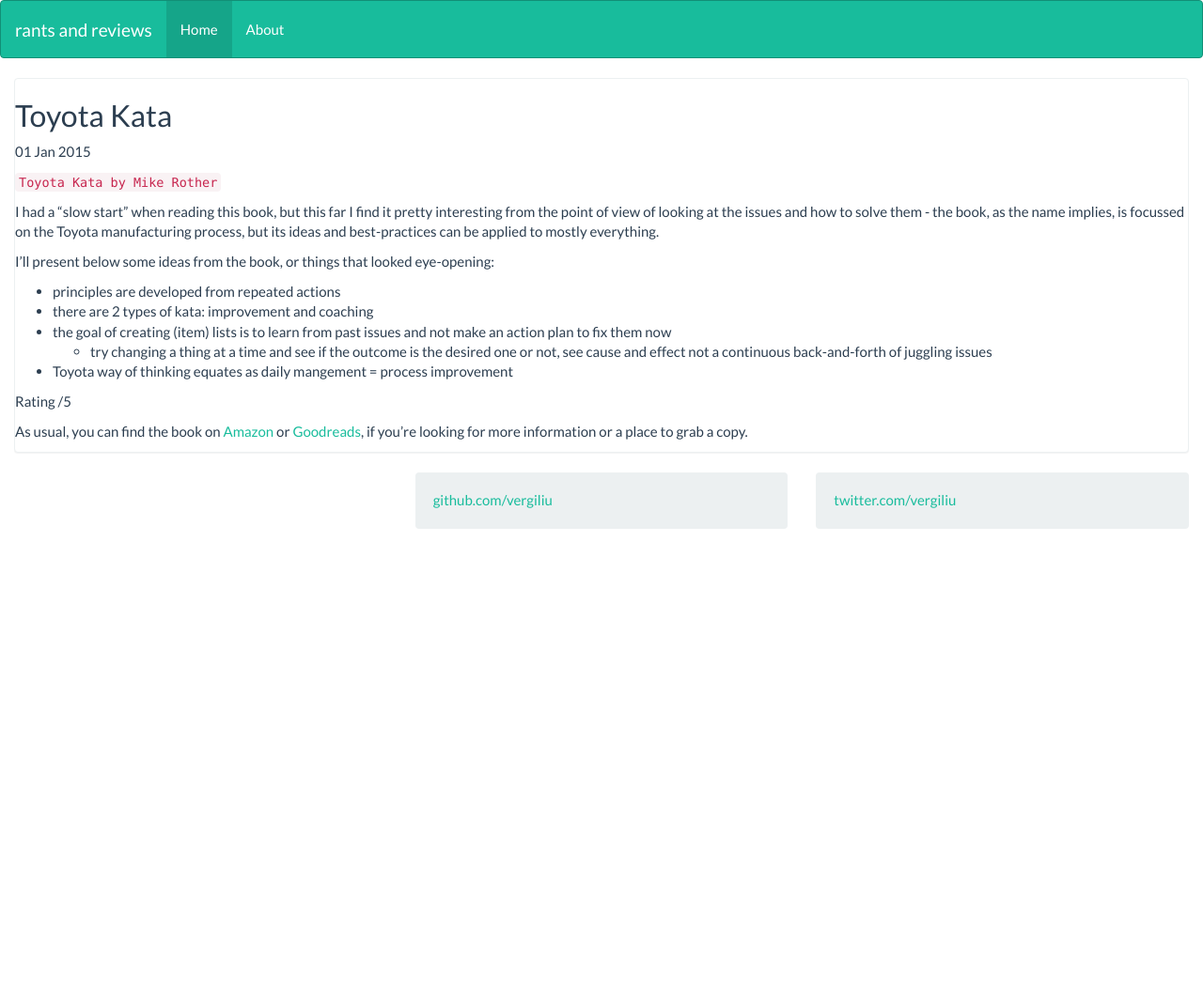
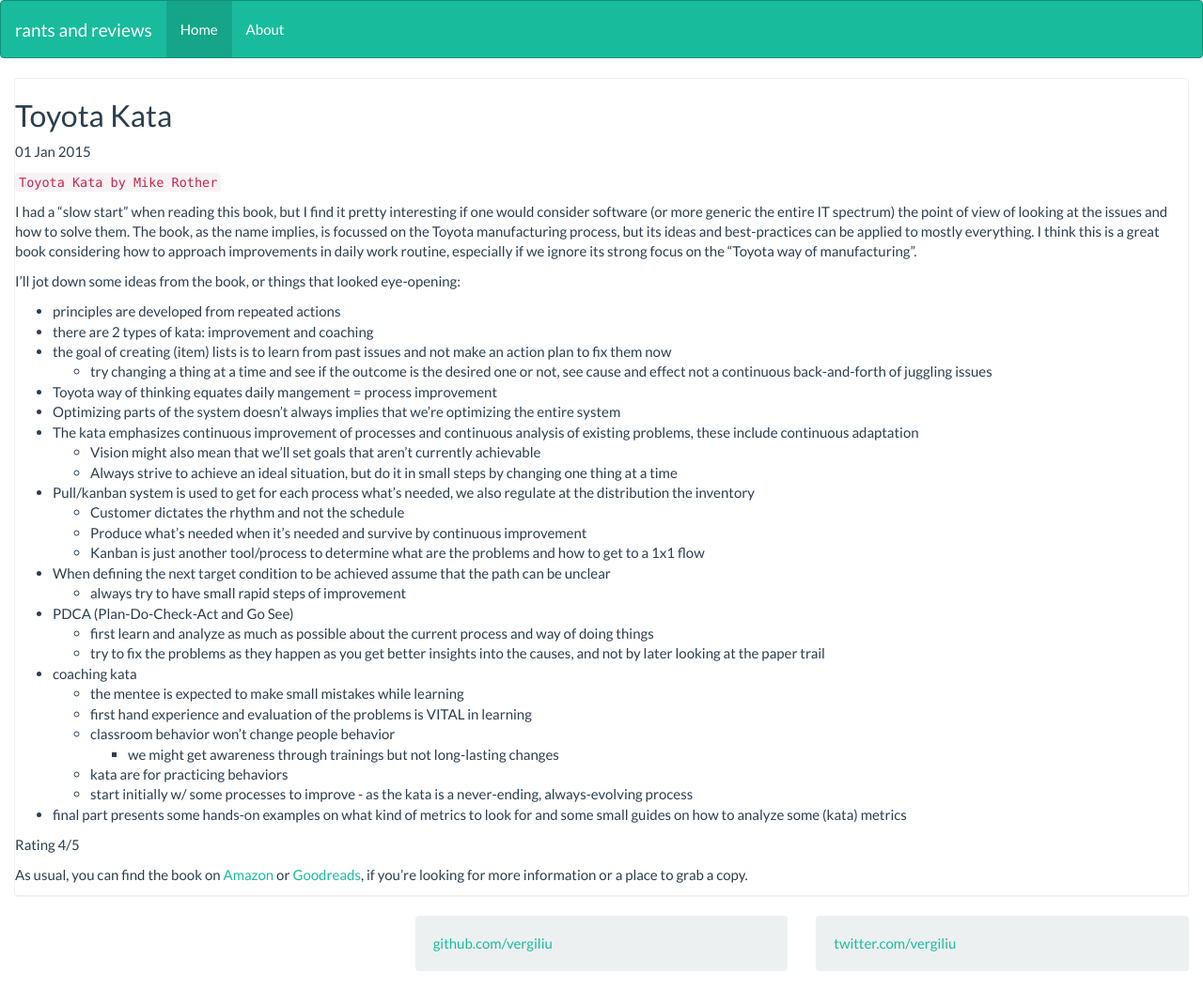
Before and after one commit to vergiliu/vergiliu.github.io, a Jekyll site: the page built from _posts/2015-01-31-kata.md, in a window 1280 px wide. Shown: the whole page at 94% size. Built offline with Jekyll 4.4.1, drawn with Linux system fonts in a browser that asks for light colours; before the commit the page ends 900 px from its top, so only the background shows below that.

Commit message:
rated and finished review for Toyota kata

```diff
--- a/_posts/2015-01-31-kata.md
+++ b/_posts/2015-01-31-kata.md
@@ -7,18 +7,41 @@ tags: [books, reviews, 2015]
 ---
 `Toyota Kata by Mike Rother`
 
-I had a "slow start" when reading this book, but this far I find it pretty interesting from the point of view of looking at the issues and how to solve them - the book, as the name implies, is focussed on the Toyota manufacturing process, but its ideas and best-practices can be applied to mostly everything.
+I had a "slow start" when reading this book, but I find it pretty interesting if one would consider software (or more generic the entire IT spectrum) the point of view of looking at the issues and how to solve them.
+The book, as the name implies, is focussed on the Toyota manufacturing process, but its ideas and best-practices can be applied to mostly everything.
+I think this is a great book considering how to approach improvements in daily work routine, especially if we ignore its strong focus on the "Toyota way of manufacturing".
 
-I'll present below some ideas from the book, or things that looked eye-opening:
+I'll jot down some ideas from the book, or things that looked eye-opening:
 * principles are developed from repeated actions
 * there are 2 types of kata: improvement and coaching
 * the goal of creating (item) lists is to learn from past issues and not make an action plan to fix them now
     * try changing a thing at a time and see if the outcome is the desired one or not, see cause and effect not a continuous back-and-forth of juggling issues
-* Toyota way of thinking equates as daily mangement = process improvement
+* Toyota way of thinking equates daily mangement = process improvement
+* Optimizing parts of the system doesn't always implies that we're optimizing the entire system
+* The kata emphasizes continuous improvement of processes and continuous analysis of existing problems, these include continuous adaptation
+    * Vision might also mean that we'll set goals that aren't currently achievable
+    * Always strive to achieve an ideal situation, but do it in small steps by changing one thing at a time
+* Pull/kanban system is used to get for each process what's needed, we also regulate at the distribution the inventory
+    * Customer dictates the rhythm and not the schedule
+    * Produce what's needed when it's needed and survive by continuous improvement
+    * Kanban is just another tool/process to determine what are the problems and how to get to a 1x1 flow
+* When defining the next target condition to be achieved assume that the path can be unclear
+    * always try to have small rapid steps of improvement
+* PDCA (Plan-Do-Check-Act and Go See)
+    * first learn and analyze as much as possible about the current process and way of doing things
+    * try to fix the problems as they happen as you get better insights into the causes, and not by later looking at the paper trail
+* coaching kata
+    * the mentee is expected to make small mistakes while learning
+    * first hand experience and evaluation of the problems is VITAL in learning
+    * classroom behavior won't change people behavior
+        * we might get awareness through trainings but not long-lasting changes
+    * kata are for practicing behaviors
+    * start initially w/ some processes to improve - as the kata is a never-ending, always-evolving process
+* final part presents some hands-on examples on what kind of metrics to look for and some small guides on how to analyze some (kata) metrics
 
-Rating /5
+Rating 4/5
 
 As usual, you can find the book on [Amazon] or [Goodreads], if you're looking for more information or a place to grab a copy.
 
 [Amazon]: http://www.amazon.com/Toyota-Kata-Managing-Improvement-Adaptiveness/dp/0071635238
-[Goodreads]: https://www.goodreads.com/book/show/
+[Goodreads]: https://www.goodreads.com/book/show/9904353-toyota-kata
```
